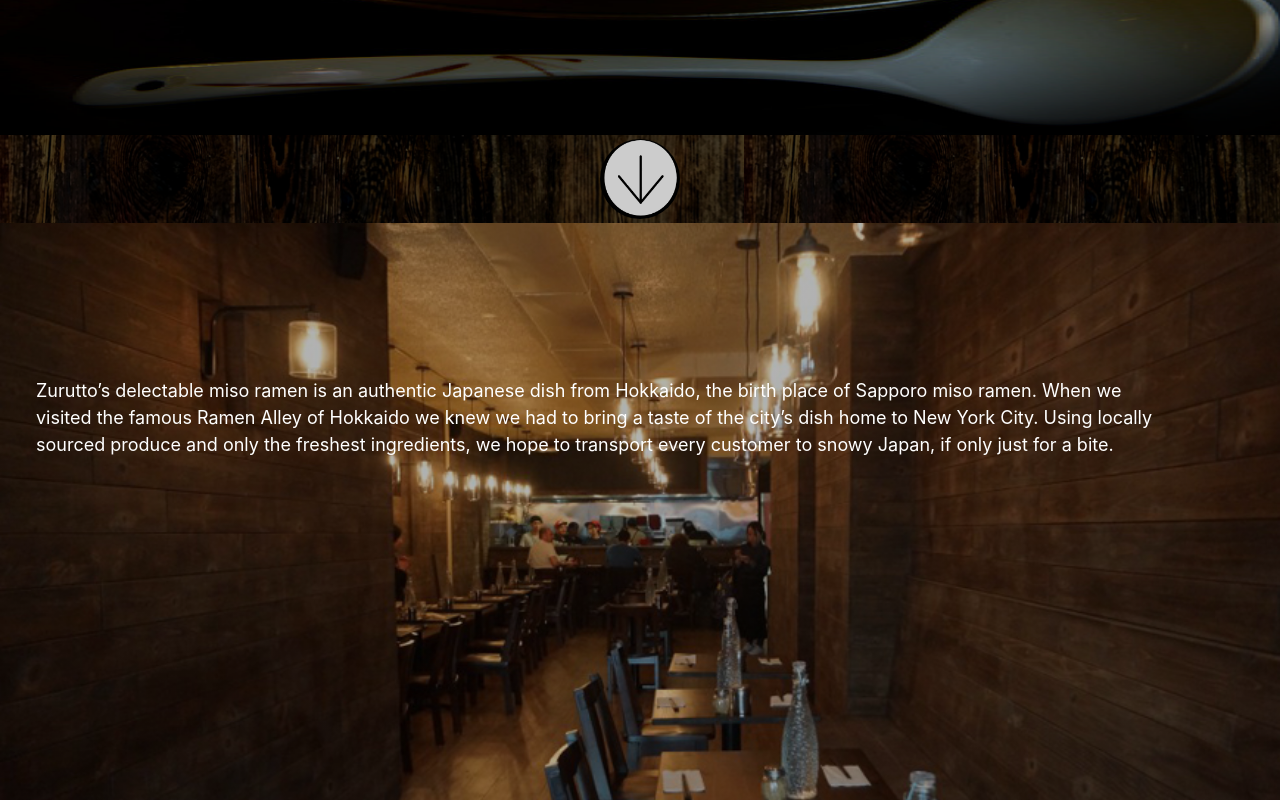
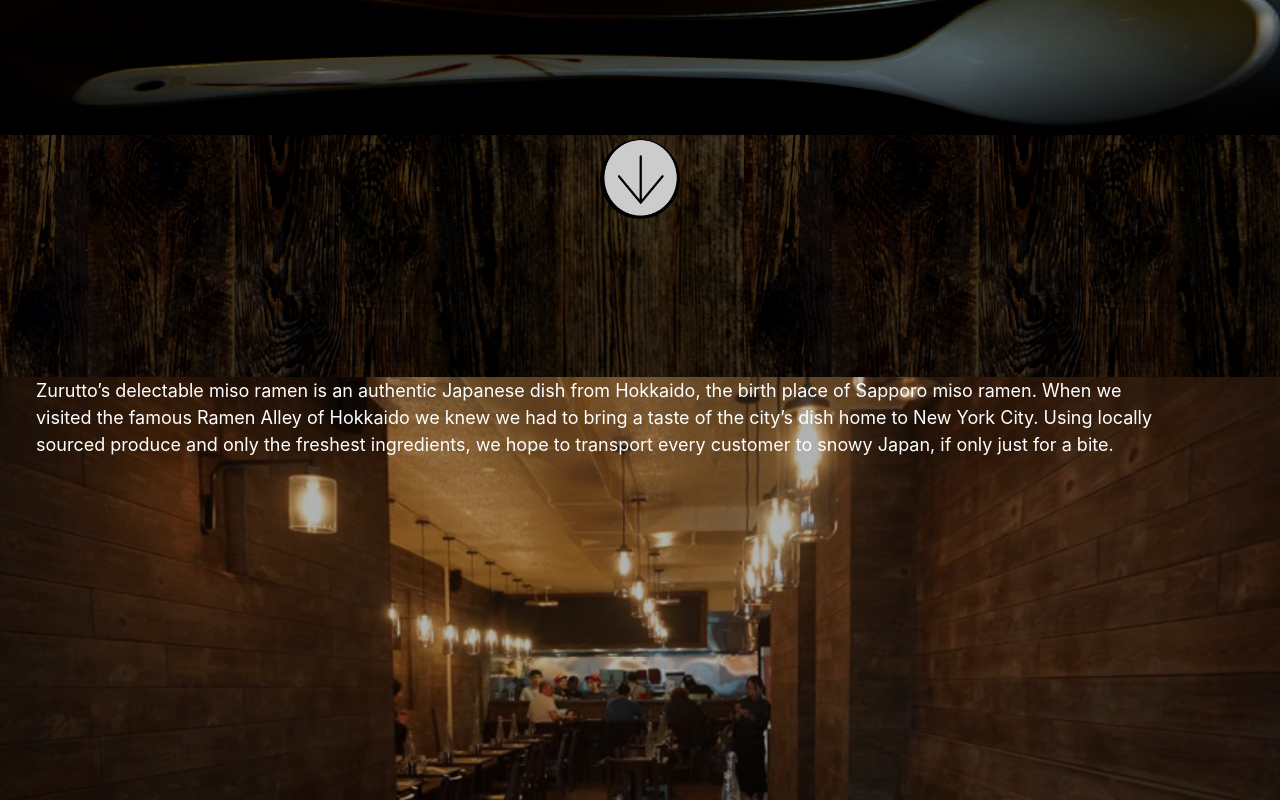
Before and after one commit to sfreedgood/Zurutto, a React (Create React App) app: page / in a window 1280 px wide. Shown: the part 420-1220 px from the top of the page. Built offline with nearby package versions, Linux system fonts and the light colour scheme.

Commit message:
splash page functionality

```diff
--- a/src/about/About.js
+++ b/src/about/About.js
@@ -2,6 +2,7 @@ import React from "react";
 import "./About.css";
 const About = () => {
   return (
+    <div id='about-page'>
       <div className="about">
         <p className="about-content">
           Zurutto’s delectable miso ramen is an authentic Japanese dish from
@@ -12,6 +13,7 @@ const About = () => {
           snowy Japan, if only just for a bite.
         </p>
       </div>
+    </div>
   );
 };
 
--- a/src/splash/Splash.js
+++ b/src/splash/Splash.js
@@ -1,6 +1,7 @@
 import React from "react"
 import './Splash.css'
 import SplashImg from './splash.png'
+import About from '../about/About'
 import arrow from './arrow.png'
 
 const Splash = () => {
@@ -9,7 +10,7 @@ const Splash = () => {
     return(
         <div className="splash">
             <img src={SplashImg} className='splash-img' />
-            <img src={arrow} className='scroll-arrow' />
+            <a href="#about-page"><img src={arrow} className='scroll-arrow' /></a>
         </div>
     )
 }
```
Lines whose indentation alone changed are shown as unchanged.
